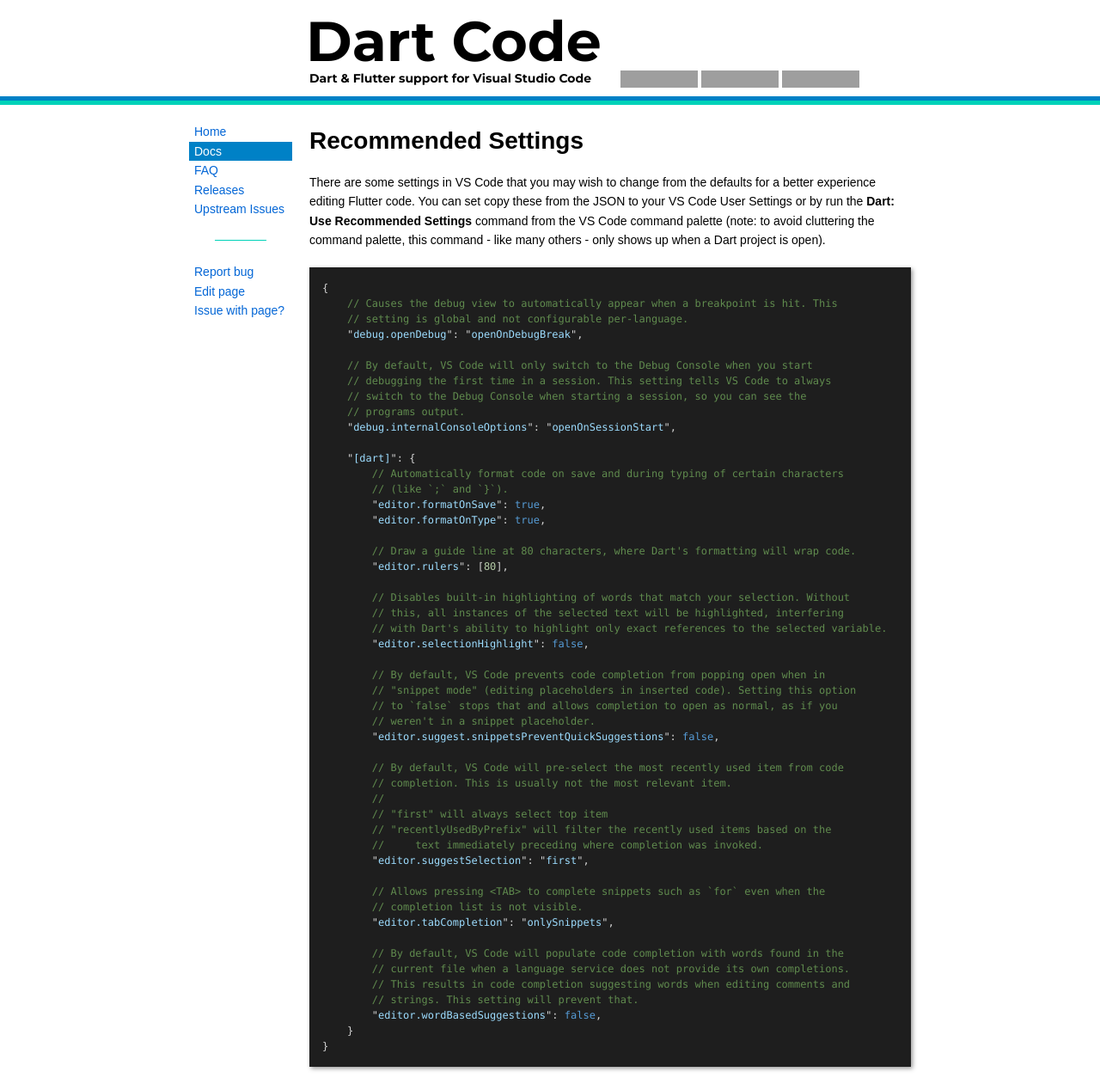
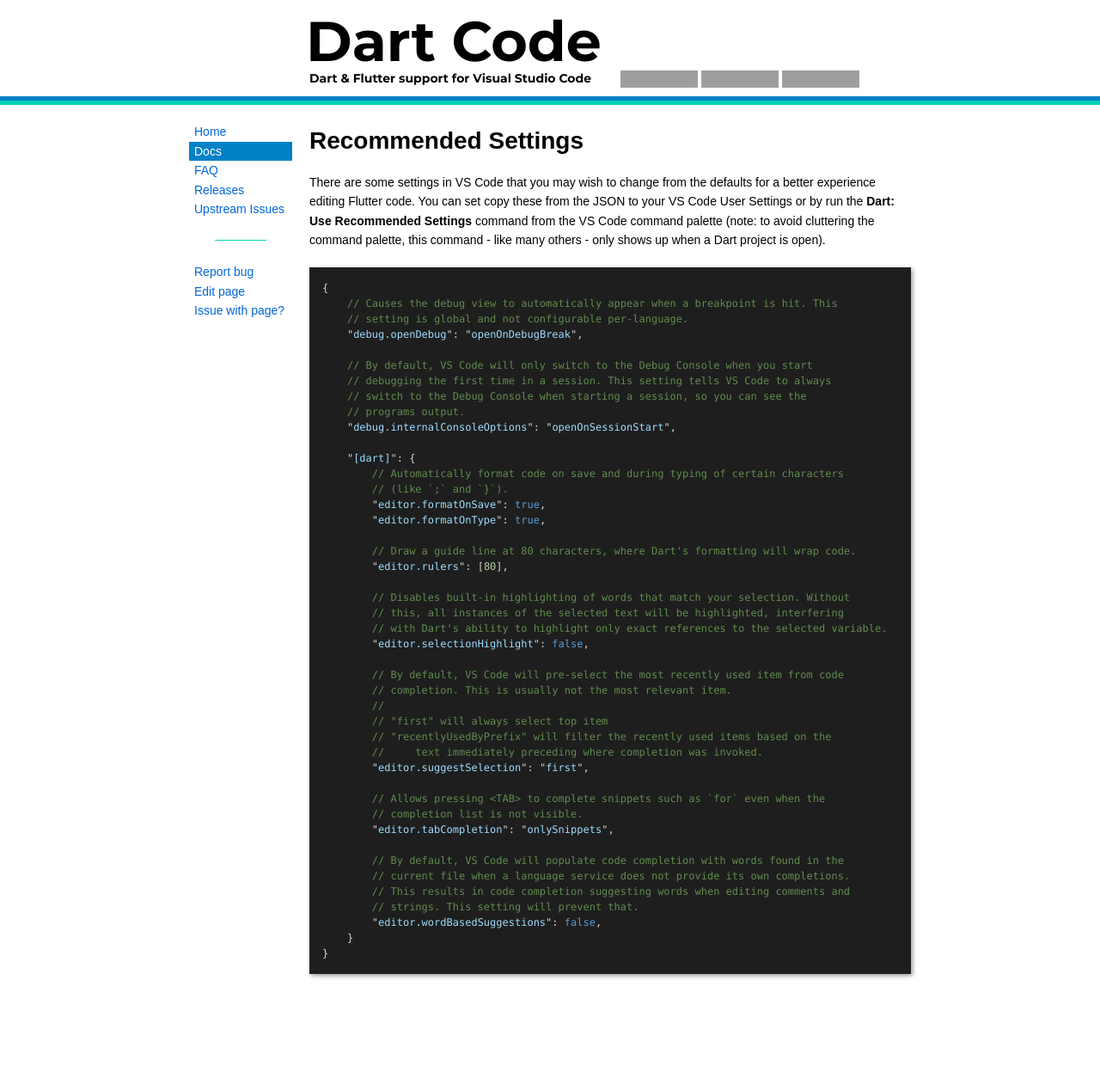
Before and after one commit to Dart-Code/Website, a Jekyll site: the page built from _docs/recommended-settings.md, in a window 1280 px wide. Shown: the whole page at 86% size. Built offline with Jekyll 4.4.1, drawn with Linux system fonts in a browser that asks for light colours; after the commit the page ends 1153 px from its top, so only the background shows below that; grey boxes are pictures that could not be loaded.

Commit message:
Remove snippetsPreventQuickSuggestions from recommended settings
This now defaults to false (https://code.visualstudio.com/updates/v1_79#_quick-suggestions-and-snippets)

```diff
--- a/_docs/recommended-settings.md
+++ b/_docs/recommended-settings.md
@@ -30,12 +30,6 @@
 		// with Dart's ability to highlight only exact references to the selected variable.
 		"editor.selectionHighlight": false,
 
-		// By default, VS Code prevents code completion from popping open when in
-		// "snippet mode" (editing placeholders in inserted code). Setting this option
-		// to `false` stops that and allows completion to open as normal, as if you
-		// weren't in a snippet placeholder.
-		"editor.suggest.snippetsPreventQuickSuggestions": false,
-
 		// By default, VS Code will pre-select the most recently used item from code
 		// completion. This is usually not the most relevant item.
 		//
```
